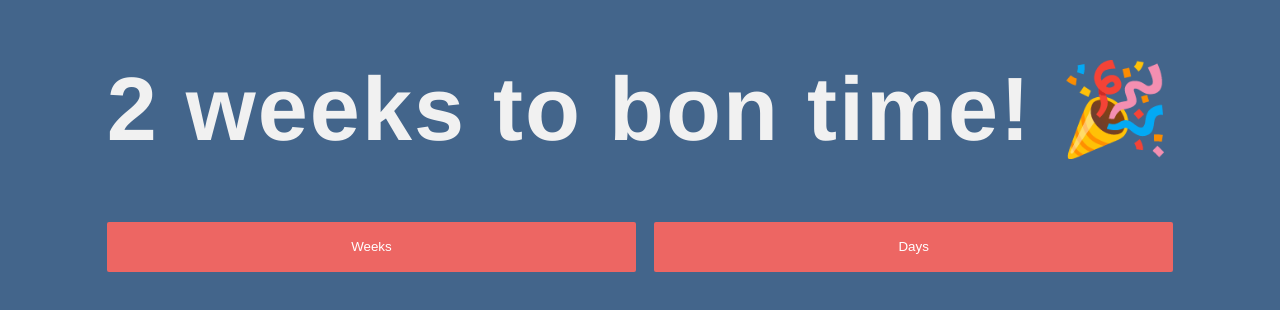
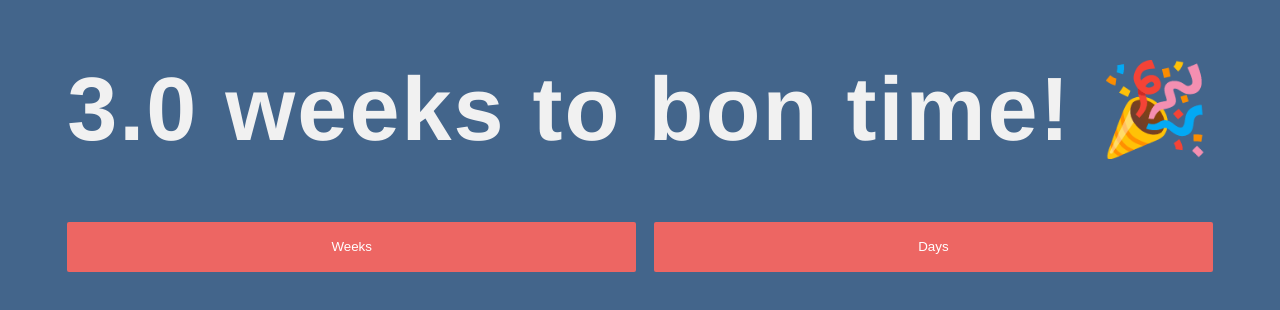
Before and after one commit to Moniet/bontime-countdown, a plain HTML site: page index.html in a window 1280 px wide. Shown: the part 266-576 px from the top of the page. Drawn offline with Linux system fonts and the light colour scheme.

Commit message:
rounded weeks value

```diff
--- a/index.html
+++ b/index.html
@@ -24,7 +24,7 @@
       // date
       const countdownDate = new Date("Dec 25, 2020 00:00:00").getTime();
       const getDays = (timeDiff) => Math.ceil(timeDiff / (1000 * 60 * 60 * 24));
-      const getWeeks = (timeDiff) => Math.floor(getDays(timeDiff) / 7);
+      const getWeeks = (timeDiff) => Math.round(getDays(timeDiff) / 7).toFixed(1);
 
       // els
       const display = document.querySelector('#display');
```
